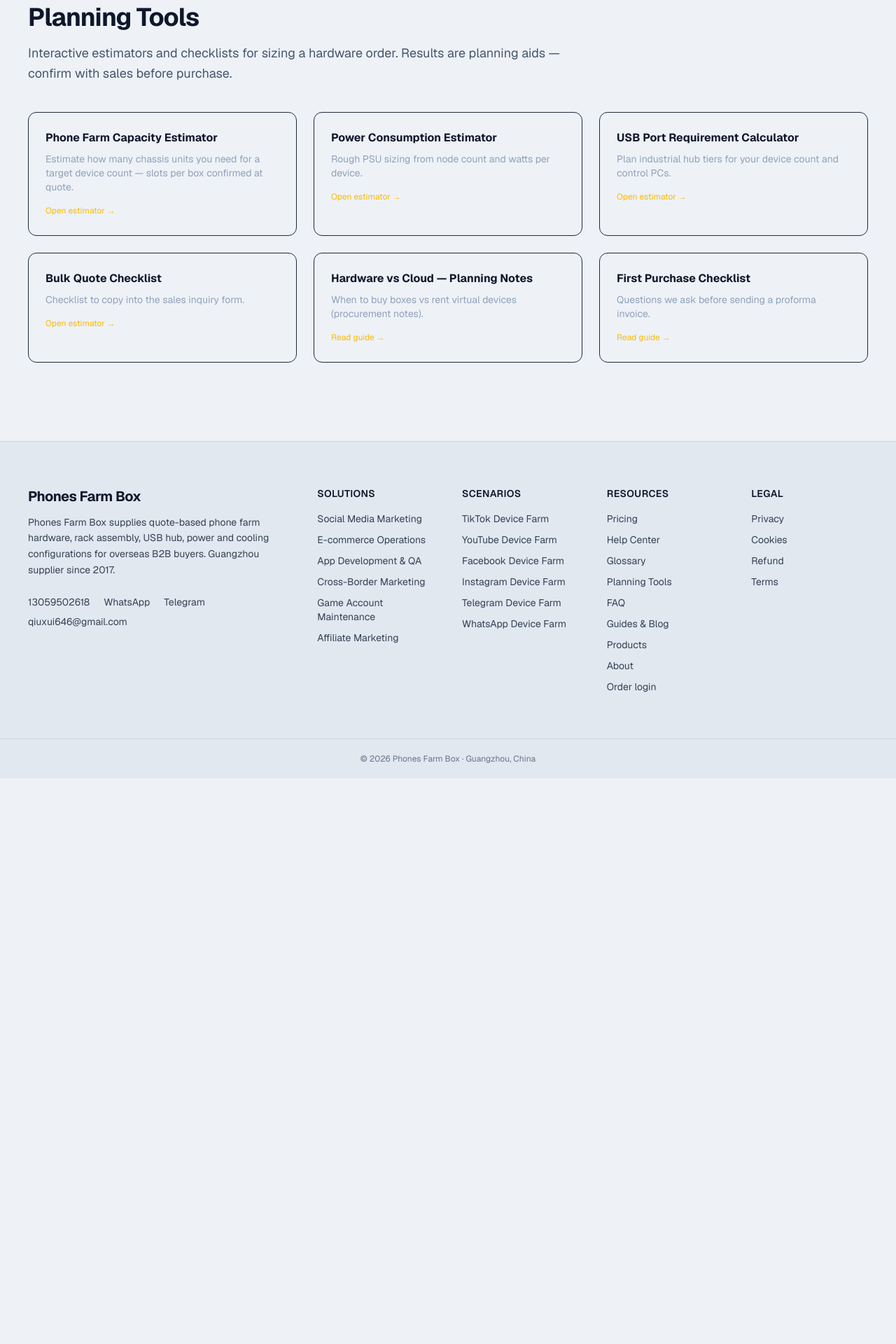
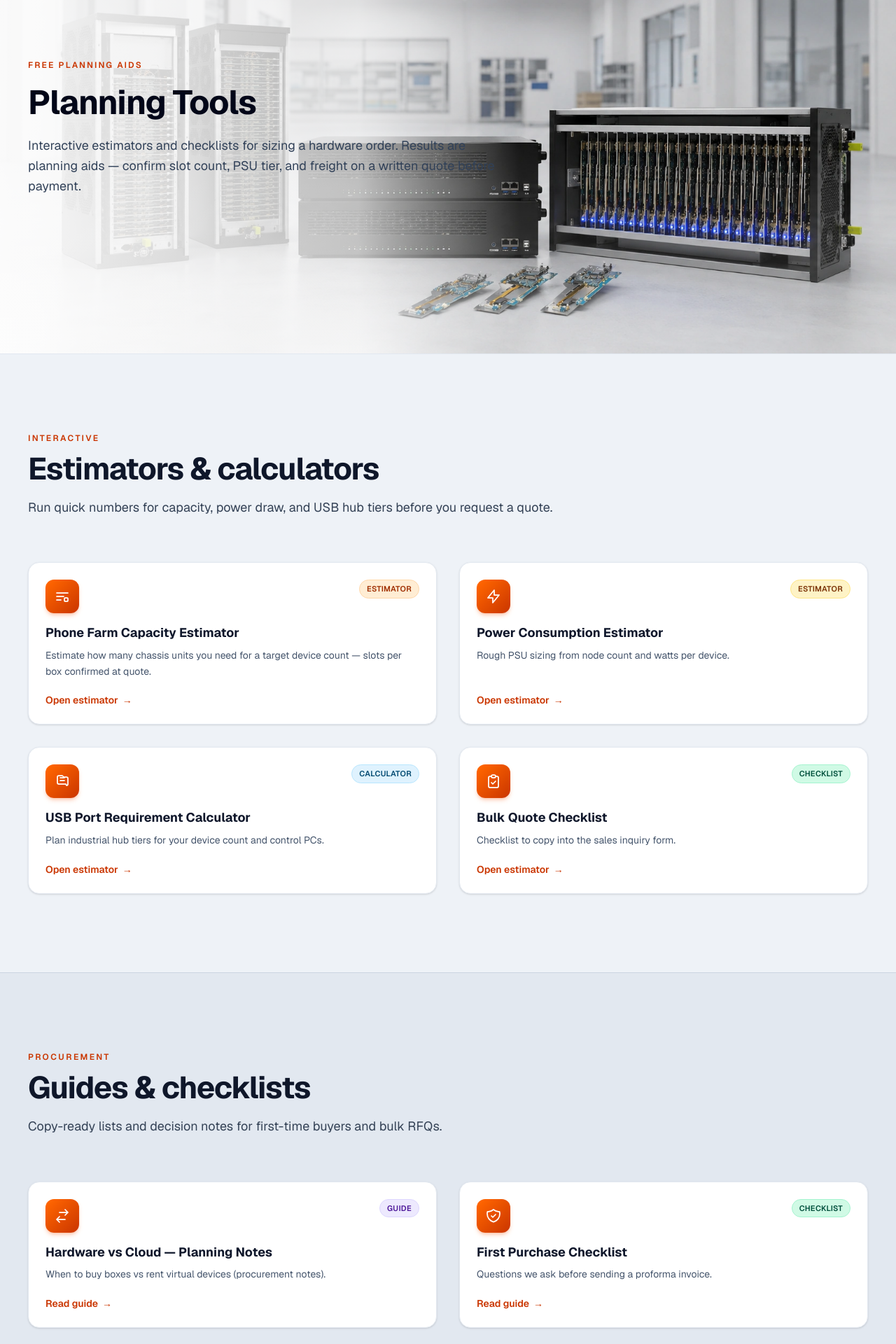
Before and after one commit to cheng19988/phonesfarmbox.com, a Next.js app: page /tools in a window 1280 px wide. Shown: the part 180-2100 px from the top of the page at 70% size. Before the commit the page ends 1292 px from the top, so only its background shows below. Built offline with nearby package versions, Linux system fonts and the light colour scheme; no server answers.

Commit message:
Redesign Planning Tools index for stronger visual hierarchy
Add hero banner, icon cards grouped by type, light-theme styling, and bottom quote CTA.

```diff
--- a/src/app/tools/page.tsx
+++ b/src/app/tools/page.tsx
@@ -1,33 +1,165 @@
 import Link from "next/link";
+import type { ReactNode } from "react";
+import { PageHero } from "@/components/ui/page-hero";
+import { Section, SectionHeader } from "@/components/ui/section";
+import { CTABand, Surface } from "@/components/ui/surface";
 import { PLANNING_TOOLS } from "@/data/tools";
+import { IMPORTED } from "@/lib/images";
 import { buildMetadata } from "@/lib/seo";
 
 export const metadata = buildMetadata({
   title: "Planning Tools — Capacity, Power & Quote Checklist",
-  description: "Interactive estimators for phone farm box capacity, power, USB hubs, plus bulk quote checklists for hardware buyers.",
+  description:
+    "Interactive estimators for phone farm box capacity, power, USB hubs, plus bulk quote checklists for hardware buyers.",
   path: "/tools",
 });
 
+const TOOL_UI: Record<
+  string,
+  { tag: string; tagClass: string; icon: ReactNode }
+> = {
+  "phone-farm-capacity-estimator": {
+    tag: "Estimator",
+    tagClass: "bg-orange-100 text-orange-800 border-orange-200",
+    icon: (
+      <svg className="w-6 h-6" fill="none" viewBox="0 0 24 24" stroke="currentColor" strokeWidth={1.75}>
+        <path strokeLinecap="round" strokeLinejoin="round" d="M4 7h16M4 12h10M4 17h6" />
+        <rect x="15" y="14" width="5" height="5" rx="1" />
+      </svg>
+    ),
+  },
+  "power-consumption-estimator": {
+    tag: "Estimator",
+    tagClass: "bg-amber-100 text-amber-900 border-amber-200",
+    icon: (
+      <svg className="w-6 h-6" fill="none" viewBox="0 0 24 24" stroke="currentColor" strokeWidth={1.75}>
+        <path strokeLinecap="round" strokeLinejoin="round" d="M13 10V3L4 14h7v7l9-11h-7z" />
+      </svg>
+    ),
+  },
+  "usb-port-requirement-calculator": {
+    tag: "Calculator",
+    tagClass: "bg-sky-100 text-sky-900 border-sky-200",
+    icon: (
+      <svg className="w-6 h-6" fill="none" viewBox="0 0 24 24" stroke="currentColor" strokeWidth={1.75}>
+        <path strokeLinecap="round" strokeLinejoin="round" d="M9 7h6m-6 4h6m2 5H7a2 2 0 01-2-2V6a2 2 0 012-2h5l2 2h4a2 2 0 012 2v8a2 2 0 01-2 2z" />
+      </svg>
+    ),
+  },
+  "bulk-quote-checklist": {
+    tag: "Checklist",
+    tagClass: "bg-emerald-100 text-emerald-900 border-emerald-200",
+    icon: (
+      <svg className="w-6 h-6" fill="none" viewBox="0 0 24 24" stroke="currentColor" strokeWidth={1.75}>
+        <path strokeLinecap="round" strokeLinejoin="round" d="M9 5H7a2 2 0 00-2 2v12a2 2 0 002 2h10a2 2 0 002-2V7a2 2 0 00-2-2h-2M9 5a2 2 0 002 2h2a2 2 0 002-2M9 5a2 2 0 012-2h2a2 2 0 012 2m-6 9l2 2 4-4" />
+      </svg>
+    ),
+  },
+  "box-vs-cloud-comparison": {
+    tag: "Guide",
+    tagClass: "bg-violet-100 text-violet-900 border-violet-200",
+    icon: (
+      <svg className="w-6 h-6" fill="none" viewBox="0 0 24 24" stroke="currentColor" strokeWidth={1.75}>
+        <path strokeLinecap="round" strokeLinejoin="round" d="M8 7h12m0 0l-4-4m4 4l-4 4m0 6H4m0 0l4 4m-4-4l4-4" />
+      </svg>
+    ),
+  },
+  "buying-guide-checklist": {
+    tag: "Checklist",
+    tagClass: "bg-emerald-100 text-emerald-900 border-emerald-200",
+    icon: (
+      <svg className="w-6 h-6" fill="none" viewBox="0 0 24 24" stroke="currentColor" strokeWidth={1.75}>
+        <path strokeLinecap="round" strokeLinejoin="round" d="M9 12l2 2 4-4m5.618-4.016A11.955 11.955 0 0112 2.944a11.955 11.955 0 01-8.618 3.04A12.02 12.02 0 003 9c0 5.591 3.824 10.29 9 11.622 5.176-1.332 9-6.03 9-11.622 0-1.042-.133-2.052-.382-3.016z" />
+      </svg>
+    ),
+  },
+};
+
+const ESTIMATORS = PLANNING_TOOLS.filter((t) => t.interactive);
+const GUIDES = PLANNING_TOOLS.filter((t) => !t.interactive);
+
+function ToolCard({ slug, title, description, interactive }: (typeof PLANNING_TOOLS)[number]) {
+  const ui = TOOL_UI[slug] ?? {
+    tag: "Tool",
+    tagClass: "bg-slate-100 text-slate-700 border-slate-200",
+    icon: null,
+  };
+
+  return (
+    <Link href={`/tools/${slug}`} className="group block h-full">
+      <Surface padding="md" hover className="h-full flex flex-col border-slate-200 shadow-sm hover:shadow-md hover:border-orange-300 transition-all">
+        <div className="flex items-start justify-between gap-4 mb-4">
+          <div className="w-12 h-12 rounded-xl bg-gradient-to-br from-orange-500 to-orange-700 text-white flex items-center justify-center shadow-md shadow-orange-600/25 shrink-0 group-hover:scale-105 transition-transform">
+            {ui.icon}
+          </div>
+          <span className={`text-[11px] font-semibold uppercase tracking-wide px-2.5 py-1 rounded-full border ${ui.tagClass}`}>
+            {ui.tag}
+          </span>
+        </div>
+        <h2 className="font-bold text-slate-900 text-lg leading-snug group-hover:text-orange-700 transition-colors">
+          {title}
+        </h2>
+        <p className="text-sm text-slate-600 mt-2 leading-relaxed flex-1">{description}</p>
+        <span className="inline-flex items-center gap-1.5 text-sm font-semibold text-orange-700 mt-5 group-hover:gap-2.5 transition-all">
+          {interactive ? "Open estimator" : "Read guide"}
+          <span aria-hidden>→</span>
+        </span>
+      </Surface>
+    </Link>
+  );
+}
+
 export default function ToolsIndexPage() {
   return (
-    <div className="section">
-      <div className="container-wide">
-        <h1 className="section-title">Planning Tools</h1>
-        <p className="section-subtitle">
-          Interactive estimators and checklists for sizing a hardware order. Results are planning aids — confirm with sales before purchase.
-        </p>
-        <div className="grid sm:grid-cols-2 lg:grid-cols-3 gap-6">
-          {PLANNING_TOOLS.map((t) => (
-            <Link key={t.slug} href={`/tools/${t.slug}`} className="block p-6 rounded-xl border border-slate-800 hover:border-amber-800/50 transition-colors">
-              <h2 className="font-bold text-slate-900">{t.title}</h2>
-              <p className="text-sm text-slate-400 mt-2">{t.description}</p>
-              <span className="text-xs text-amber-400 mt-4 inline-block">
-                {t.interactive ? "Open estimator →" : "Read guide →"}
-              </span>
-            </Link>
+    <>
+      <PageHero
+        eyebrow="Free planning aids"
+        title="Planning Tools"
+        description="Interactive estimators and checklists for sizing a hardware order. Results are planning aids — confirm slot count, PSU tier, and freight on a written quote before payment."
+        image={IMPORTED.pageHero}
+        imageAlt="Phone farm hardware planning"
+        theme="light"
+      />
+
+      <Section>
+        <SectionHeader
+          eyebrow="Interactive"
+          title="Estimators & calculators"
+          description="Run quick numbers for capacity, power draw, and USB hub tiers before you request a quote."
+        />
+        <div className="grid sm:grid-cols-2 lg:grid-cols-2 gap-6 md:gap-8">
+          {ESTIMATORS.map((t) => (
+            <ToolCard key={t.slug} {...t} />
           ))}
         </div>
-      </div>
-    </div>
+      </Section>
+
+      <Section variant="muted">
+        <SectionHeader
+          eyebrow="Procurement"
+          title="Guides & checklists"
+          description="Copy-ready lists and decision notes for first-time buyers and bulk RFQs."
+        />
+        <div className="grid sm:grid-cols-2 lg:grid-cols-2 gap-6 md:gap-8">
+          {GUIDES.map((t) => (
+            <ToolCard key={t.slug} {...t} />
+          ))}
+        </div>
+      </Section>
+
+      <Section>
+        <CTABand
+          title="Need a written hardware quote?"
+          description="Send device count, connection mode, voltage region, and destination country. We reply with BOM, lead time, and proforma pricing."
+        >
+          <Link href="/contact" className="btn-primary px-8">
+            Request Quote
+          </Link>
+          <Link href="/pricing" className="btn-secondary px-8">
+            View pricing tiers
+          </Link>
+        </CTABand>
+      </Section>
+    </>
   );
 }
```
